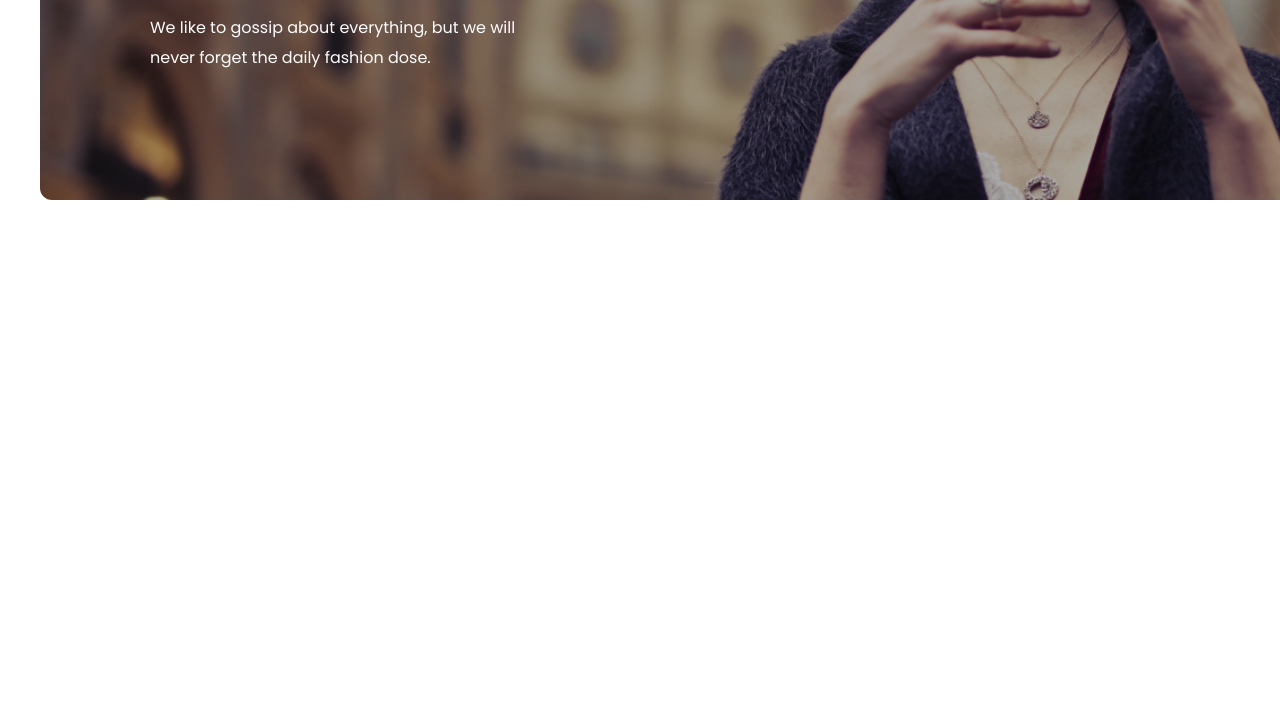
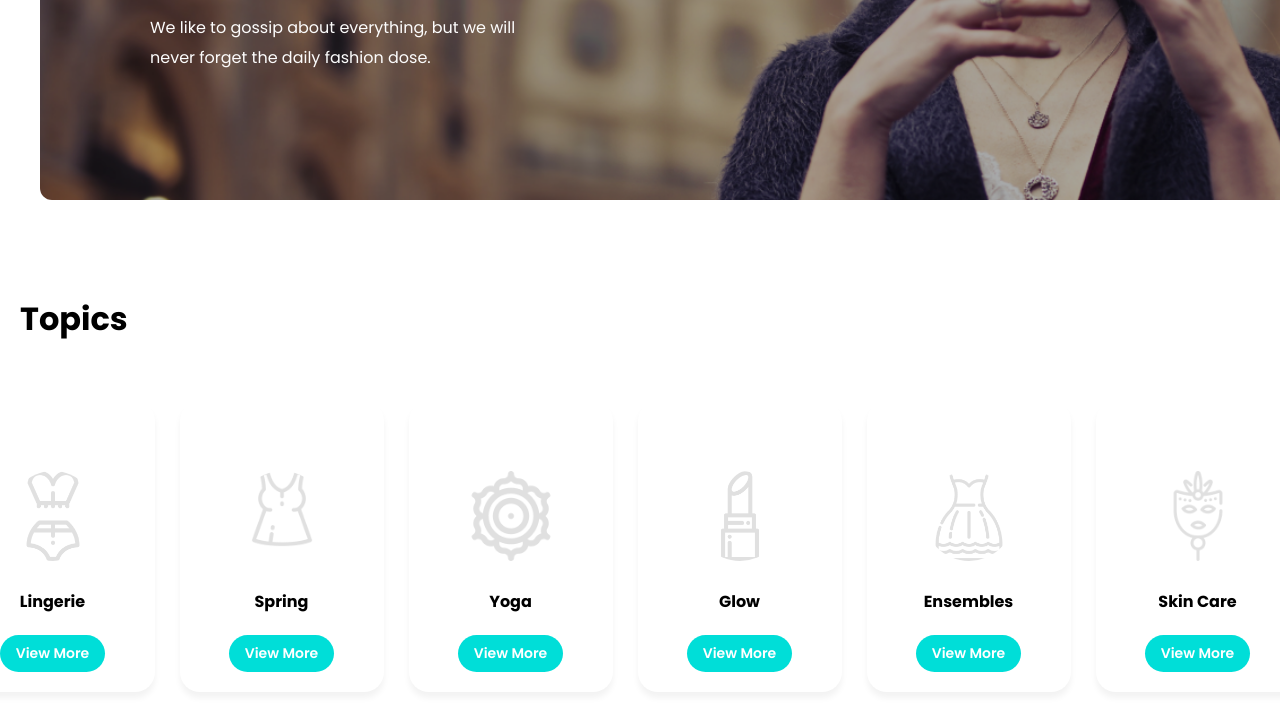
Before and after one commit to gamezardaani-maker/GP-LUX-VENTUS-, a plain HTML site: page index.html in a window 1280 px wide. Shown: the part 554-1264 px from the top of the page. Before the commit the page ends 800 px from the top, so only its background shows below. Drawn offline with Linux system fonts and the light colour scheme.

Commit message:
create topics first section

```diff
--- a/index.html
+++ b/index.html
@@ -39,6 +39,7 @@
 </head>
 
    <!--აქედან იწყება მთავარი გვერდი-->
+<body>
 <main>
 <div class="hero-container">
   <img src="assets/first main photo.png" alt="Fashion woman" class="hero-image" />
@@ -49,6 +50,71 @@
   </div>
 </div>
 
+  <!--ეს არის topics სექციის დასაწყისი-->
+
+  <section class="topics-section">
+  <div class="topics-title">Topics</div>
+
+  <div class="topics-container">
+
+    <!-- ბარათი 1 -->
+    <div class="topic-card">
+      <div class="topic-icon">
+        <img src="assets/Topics/Lingerie.png" alt="Lingerie">
+      </div>
+      <div class="topic-name">Lingerie</div>
+      <button class="view-more-btn">View More</button>
+    </div>
+
+    <!-- ბარათი 2 -->
+    <div class="topic-card">
+      <div class="topic-icon">
+        <img src="assets/Topics/Spring.png" alt="Spring">
+      </div>
+      <div class="topic-name">Spring</div>
+      <button class="view-more-btn">View More</button>
+    </div>
+
+    <!-- ბარათი 3 -->
+    <div class="topic-card">
+      <div class="topic-icon">
+        <img src="assets/Topics/Yoga.png" alt="Yoga">
+      </div>
+      <div class="topic-name">Yoga</div>
+      <button class="view-more-btn">View More</button>
+    </div>
+
+    <!-- ბარათი 4 -->
+    <div class="topic-card">
+      <div class="topic-icon">
+        <img src="assets/Topics/Glow.png" alt="Glow">
+      </div>
+      <div class="topic-name">Glow</div>
+      <button class="view-more-btn">View More</button>
+    </div>
+
+    <!-- ბარათი 5 -->
+    <div class="topic-card">
+      <div class="topic-icon">
+        <img src="assets/Topics/Ensembles.png" alt="Ensembles">
+      </div>
+      <div class="topic-name">Ensembles</div>
+      <button class="view-more-btn">View More</button>
+    </div>
+
+    <!-- ბარათი 6 -->
+    <div class="topic-card">
+      <div class="topic-icon">
+        <img src="assets/Topics/Skin Care.png" alt="Skin Care">
+      </div>
+      <div class="topic-name">Skin Care</div>
+      <button class="view-more-btn">View More</button>
+    </div>
+
+  </div>
+</section>
+
+
 </main>
 
 
--- a/style.css
+++ b/style.css
@@ -171,3 +171,93 @@ boydy {
   width: 390px;
   height: 72px;
 }
+
+
+/* აქედან დაიწყო topics css */
+
+/* მთლიანი სექცია */
+.topics-section {
+  max-width: 1400px;
+  margin: 0 auto;
+  text-align: center;
+  flex-wrap: wrap;
+  padding: 40px;
+}
+
+/* სექციის სათაური */
+.topics-title {
+  font-size: 32px;
+  font-weight: 700;
+  margin-bottom: 48px;
+  margin-top: 55px;
+  text-align: left;
+  font-family: poppins, sans-serif;
+  margin-left: -20px;
+}
+
+/* ბარათების კონტეინერი */
+.topics-container {
+  display: flex;
+  justify-content: center;
+  gap: 5px;
+  flex-wrap: wrap;
+  font-family: poppins, sans-serif;
+  margin-left: -130px;
+  margin-right: -100px;
+}
+
+/* თითოეული ბარათი */
+.topic-card {
+  background-color: white;
+  width: 204px;
+  height: 291px;
+  border-radius: 20px;
+  box-shadow: 0 6px 6px rgba(0, 0, 0, 0.05);
+  display: flex;
+  flex-direction: column;
+  align-items: center;
+  justify-content: space-between;
+  padding: 20px 10px;
+  margin: 10px;
+}
+
+/* აიქონის სტილი */
+.topic-icon img {
+  width: 90px;
+  height: 90px;
+  border-radius: 50%;
+  object-fit: cover;
+  margin-top: 50px;
+}
+
+/* თემის სახელი */
+.topic-name {
+  font-weight: bold;
+  font-size: 16px;
+  margin-top: 15px;
+  margin-bottom: 15px;
+  font-family: poppins, sans-serif;
+}
+
+/* ღილაკი */
+.view-more-btn {
+  background-color: #00DED8;
+  color: white;
+  padding: 8px 16px;
+  border-radius: 30px;
+  border: none;
+  cursor: pointer;
+  font-size: 14px;
+  font-weight: 600;
+  font-family: poppins, sans-serif;
+}
+
+.topic-card:hover {
+  transform: translateY(-10px);
+  box-shadow: 0 10px 20px rgba(8, 100, 128, 0.4);
+  border: 2px solid #504d4d;
+}
+
+.view-more-btn:hover {
+  border: 2px solid #095259;
+}
```
